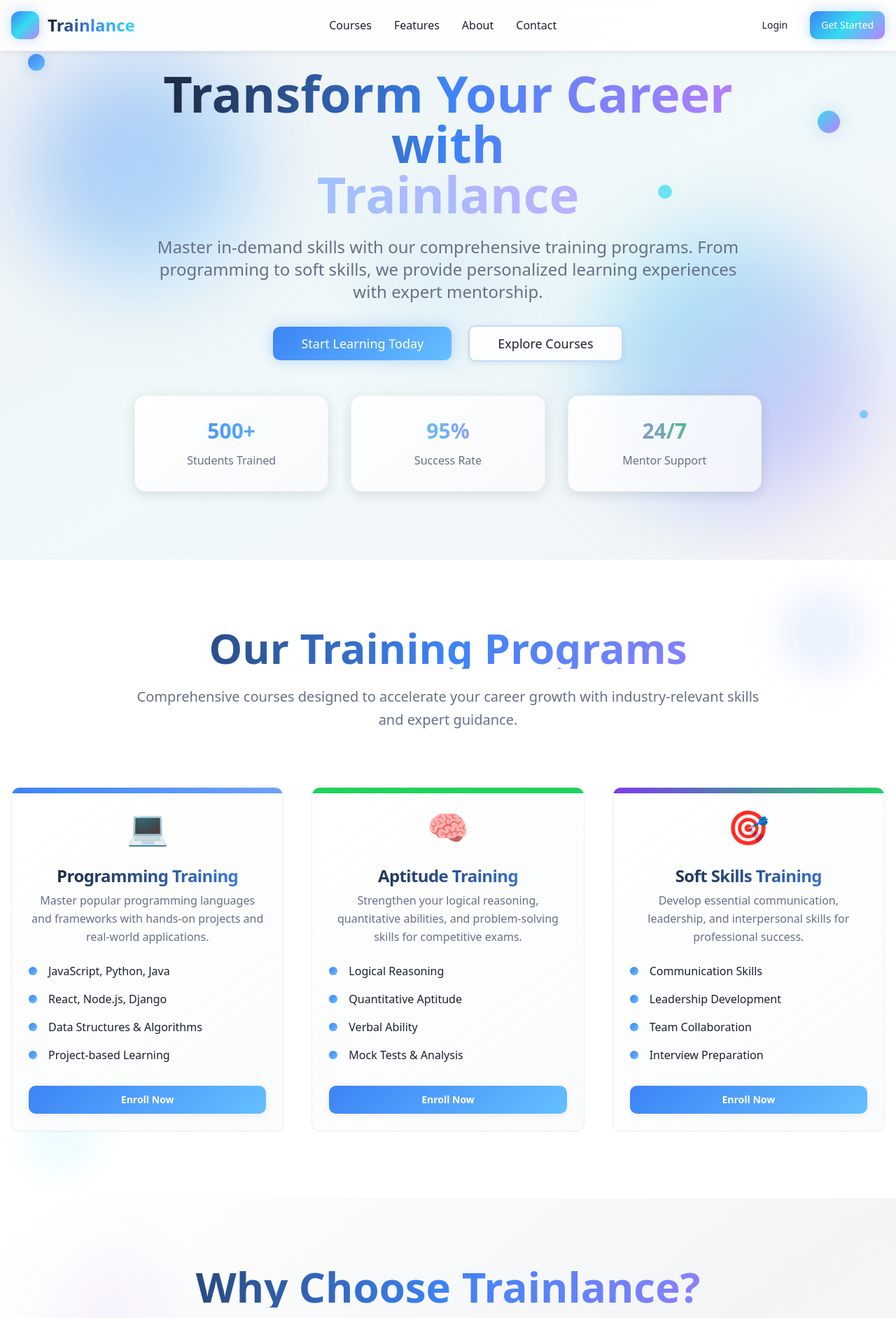
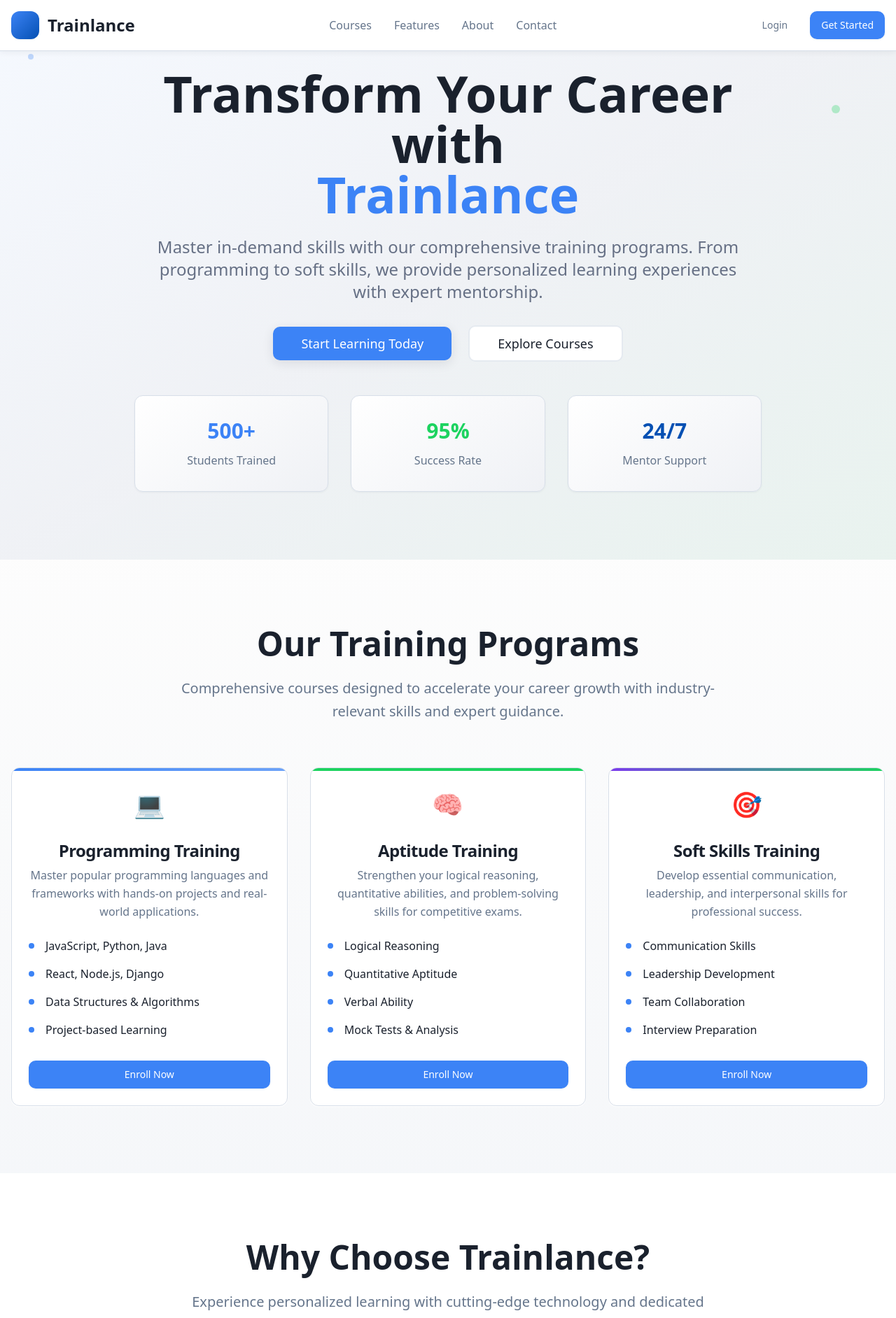
Before and after one commit to Manoharjuluri/Trainlanceweb, a React (Vite) app: page / in a window 1280 px wide. Shown: the top 1884 px of the page at 70% size. Built offline with nearby package versions, Linux system fonts and the light colour scheme.

Commit message:
Refine website professionalism
Improve overall website aesthetics and professionalism by adjusting UI elements, color schemes, and layout for a more polished and modern look.

```diff
--- a/src/components/Courses.tsx
+++ b/src/components/Courses.tsx
@@ -27,54 +27,47 @@ const Courses = () => {
   ];
 
   return (
-    <section id="courses" className="py-16 md:py-24 bg-gradient-to-br from-gradient-section via-cool-light to-warm-gray relative overflow-hidden">
-      {/* Background decoration */}
-      <div className="absolute inset-0">
-        <div className="absolute top-10 right-10 w-32 h-32 bg-primary/10 rounded-full blur-xl"></div>
-        <div className="absolute bottom-10 left-10 w-24 h-24 bg-cool-cyan/10 rounded-full blur-xl"></div>
-      </div>
-
-      <div className="container mx-auto px-4 relative z-10">
-        <div className="text-center mb-20">
-          <h2 className="text-4xl md:text-6xl font-bold mb-6 bg-gradient-to-r from-cool-dark via-primary to-electric-purple bg-clip-text text-transparent animate-fade-in">
+    <section id="courses" className="py-16 md:py-24 bg-gradient-section">
+      <div className="container mx-auto px-4">
+        <div className="text-center mb-16">
+          <h2 className="text-4xl md:text-5xl font-bold mb-6 text-cool-dark">
             Our Training Programs
           </h2>
-          <p className="text-xl text-muted-foreground max-w-4xl mx-auto leading-relaxed">
+          <p className="text-xl text-professional-gray max-w-3xl mx-auto leading-relaxed">
             Comprehensive courses designed to accelerate your career growth with industry-relevant skills and expert guidance.
           </p>
         </div>
 
-        <div className="grid grid-cols-1 md:grid-cols-3 gap-10">
+        <div className="grid grid-cols-1 md:grid-cols-3 gap-8">
           {courses.map((course, index) => (
-            <Card key={index} className="group relative overflow-hidden bg-gradient-glass backdrop-blur-lg border-border/40 hover:shadow-glow transition-all duration-500 hover:-translate-y-4 hover:rotate-1">
-              <div className={`absolute top-0 left-0 w-full h-2 bg-gradient-to-r ${course.color} group-hover:h-3 transition-all duration-300`}></div>
-              <div className="absolute inset-0 bg-gradient-hover opacity-0 group-hover:opacity-5 transition-opacity duration-500"></div>
+            <Card key={index} className="group relative overflow-hidden bg-background shadow-card border border-border hover:shadow-medium transition-all duration-300 hover:-translate-y-1">
+              <div className={`absolute top-0 left-0 w-full h-1 bg-gradient-to-r ${course.color}`}></div>
 
-              <CardHeader className="text-center relative z-10 pt-8">
-                <div className="text-5xl mb-6 group-hover:scale-125 group-hover:rotate-12 transition-all duration-500 filter group-hover:drop-shadow-glow">
+              <CardHeader className="text-center pt-8">
+                <div className="text-4xl mb-6 group-hover:scale-110 transition-transform duration-300">
                   {course.icon}
                 </div>
-                <CardTitle className="text-2xl font-bold bg-gradient-to-r from-cool-dark to-primary bg-clip-text text-transparent group-hover:from-primary group-hover:to-electric-purple transition-all duration-300">
+                <CardTitle className="text-2xl font-bold text-cool-dark group-hover:text-primary transition-colors duration-300">
                   {course.title}
                 </CardTitle>
-                <CardDescription className="text-muted-foreground text-base leading-relaxed mt-4">
+                <CardDescription className="text-professional-gray text-base leading-relaxed mt-4">
                   {course.description}
                 </CardDescription>
               </CardHeader>
 
-              <CardContent className="relative z-10">
+              <CardContent>
                 <ul className="space-y-4 mb-8">
                   {course.features.map((feature, featureIndex) => (
-                    <li key={featureIndex} className="flex items-center text-foreground group-hover:text-primary transition-colors duration-300">
-                      <span className="w-3 h-3 bg-gradient-primary rounded-full mr-4 shadow-sm group-hover:shadow-glow transition-all duration-300"></span>
-                      <span className="font-medium">{feature}</span>
+                    <li key={featureIndex} className="flex items-center text-foreground">
+                      <span className="w-2 h-2 bg-primary rounded-full mr-4"></span>
+                      <span>{feature}</span>
                     </li>
                   ))}
                 </ul>
 
                 <Button
-                  variant="modern"
-                  className="w-full group-hover:scale-110 group-hover:shadow-neon transition-all duration-300 bg-gradient-primary hover:bg-gradient-hover text-white font-semibold py-3"
+                  variant="default"
+                  className="w-full transition-shadow duration-300 shadow-card hover:shadow-medium"
                   onClick={() => document.getElementById('contact')?.scrollIntoView({ behavior: 'smooth' })}
                 >
                   Enroll Now
--- a/src/components/Features.tsx
+++ b/src/components/Features.tsx
@@ -41,48 +41,36 @@ const Features = () => {
   ];
 
   return (
-    <section id="features" className="py-16 md:py-24 bg-gradient-to-br from-background via-warm-gray to-cool-light relative overflow-hidden">
-      {/* Background decoration */}
-      <div className="absolute inset-0">
-        <div className="absolute top-20 left-20 w-40 h-40 bg-electric-purple/10 rounded-full blur-2xl animate-pulse"></div>
-        <div className="absolute bottom-20 right-20 w-32 h-32 bg-cool-cyan/10 rounded-full blur-2xl animate-pulse" style={{animationDelay: '1s'}}></div>
-        <div className="absolute top-1/2 left-1/2 transform -translate-x-1/2 -translate-y-1/2 w-28 h-28 bg-neon-blue/10 rounded-full blur-xl animate-pulse" style={{animationDelay: '2s'}}></div>
-      </div>
-
-      <div className="container mx-auto px-4 relative z-10">
-        <div className="text-center mb-20">
-          <h2 className="text-4xl md:text-6xl font-bold mb-6 bg-gradient-to-r from-cool-dark via-primary to-electric-purple bg-clip-text text-transparent animate-fade-in">
+    <section id="features" className="py-16 md:py-24 bg-background">
+      <div className="container mx-auto px-4">
+        <div className="text-center mb-16">
+          <h2 className="text-4xl md:text-5xl font-bold mb-6 text-cool-dark">
             Why Choose Trainlance?
           </h2>
-          <p className="text-xl text-muted-foreground max-w-4xl mx-auto leading-relaxed">
+          <p className="text-xl text-professional-gray max-w-3xl mx-auto leading-relaxed">
             Experience personalized learning with cutting-edge technology and dedicated mentorship to ensure your success.
           </p>
         </div>
 
-        <div className="grid grid-cols-1 md:grid-cols-2 lg:grid-cols-3 gap-10">
+        <div className="grid grid-cols-1 md:grid-cols-2 lg:grid-cols-3 gap-8">
           {features.map((feature, index) => (
-            <Card key={index} className="group relative overflow-hidden bg-gradient-glass backdrop-blur-lg border-border/40 hover:shadow-glow transition-all duration-500 hover:-translate-y-3 hover:scale-105">
-              <div className="absolute inset-0 bg-gradient-hover opacity-0 group-hover:opacity-10 transition-opacity duration-500"></div>
-
-              <CardHeader className="text-center relative z-10 pt-8">
-                <div className="text-5xl mb-6 group-hover:scale-125 group-hover:rotate-6 transition-all duration-500 filter group-hover:drop-shadow-glow">
+            <Card key={index} className="group relative overflow-hidden bg-gradient-subtle shadow-card border border-border hover:shadow-medium transition-all duration-300 hover:-translate-y-1">
+              <CardHeader className="text-center pt-8">
+                <div className="text-4xl mb-6 group-hover:scale-110 transition-transform duration-300">
                   {feature.icon}
                 </div>
-                <CardTitle className="text-2xl font-bold bg-gradient-to-r from-cool-dark to-primary bg-clip-text text-transparent group-hover:from-primary group-hover:to-electric-purple transition-all duration-300">
+                <CardTitle className="text-xl font-bold text-cool-dark group-hover:text-primary transition-colors duration-300">
                   {feature.title}
                 </CardTitle>
               </CardHeader>
 
-              <CardContent className="relative z-10 pb-8">
-                <CardDescription className="text-muted-foreground text-center leading-relaxed group-hover:text-foreground transition-colors duration-300">
+              <CardContent className="pb-8">
+                <CardDescription className="text-professional-gray text-center leading-relaxed">
                   {feature.description}
                 </CardDescription>
               </CardContent>
 
-              <div className={`absolute bottom-0 left-0 w-full h-2 bg-gradient-primary transform scale-x-0 group-hover:scale-x-100 transition-transform duration-500 origin-left shadow-glow`}></div>
-
-              {/* Floating corner decoration */}
-              <div className="absolute top-4 right-4 w-3 h-3 bg-gradient-primary rounded-full opacity-0 group-hover:opacity-100 transition-opacity duration-300"></div>
+              <div className="absolute bottom-0 left-0 w-full h-1 bg-primary transform scale-x-0 group-hover:scale-x-100 transition-transform duration-300 origin-left"></div>
             </Card>
           ))}
         </div>
--- a/src/components/Header.tsx
+++ b/src/components/Header.tsx
@@ -2,42 +2,35 @@ import { Button } from "@/components/ui/button";
 
 const Header = () => {
   return (
-    <header className="fixed top-0 w-full z-50 bg-background/90 backdrop-blur-lg border-b border-border/30 shadow-soft">
+    <header className="fixed top-0 w-full z-50 bg-background/95 backdrop-blur-sm border-b border-border shadow-soft">
       <div className="container mx-auto px-4 py-4 flex items-center justify-between">
-        <div className="flex items-center space-x-3 group">
-          <div className="relative">
-            <div className="w-10 h-10 bg-gradient-hero rounded-xl shadow-glow group-hover:shadow-neon transition-all duration-300 group-hover:rotate-12 group-hover:scale-110"></div>
-            <div className="absolute inset-0 w-10 h-10 bg-gradient-hover rounded-xl opacity-0 group-hover:opacity-20 transition-opacity duration-300"></div>
-          </div>
-          <span className="text-2xl font-bold bg-gradient-to-r from-cool-dark via-primary to-cool-cyan bg-clip-text text-transparent group-hover:from-electric-purple group-hover:to-neon-blue transition-all duration-300">
+        <div className="flex items-center space-x-3">
+          <div className="w-10 h-10 bg-gradient-primary rounded-lg shadow-card"></div>
+          <span className="text-2xl font-bold text-cool-dark">
             Trainlance
           </span>
         </div>
 
         <nav className="hidden md:flex items-center space-x-8">
-          <a href="#courses" className="relative text-foreground hover:text-primary transition-all duration-300 group">
-            <span className="relative z-10">Courses</span>
-            <div className="absolute -bottom-1 left-0 w-0 h-0.5 bg-gradient-primary group-hover:w-full transition-all duration-300"></div>
+          <a href="#courses" className="text-professional-gray hover:text-primary transition-colors duration-300 font-medium">
+            Courses
           </a>
-          <a href="#features" className="relative text-foreground hover:text-primary transition-all duration-300 group">
-            <span className="relative z-10">Features</span>
-            <div className="absolute -bottom-1 left-0 w-0 h-0.5 bg-gradient-primary group-hover:w-full transition-all duration-300"></div>
+          <a href="#features" className="text-professional-gray hover:text-primary transition-colors duration-300 font-medium">
+            Features
           </a>
-          <a href="#about" className="relative text-foreground hover:text-primary transition-all duration-300 group">
-            <span className="relative z-10">About</span>
-            <div className="absolute -bottom-1 left-0 w-0 h-0.5 bg-gradient-primary group-hover:w-full transition-all duration-300"></div>
+          <a href="#about" className="text-professional-gray hover:text-primary transition-colors duration-300 font-medium">
+            About
           </a>
-          <a href="#contact" className="relative text-foreground hover:text-primary transition-all duration-300 group">
-            <span className="relative z-10">Contact</span>
-            <div className="absolute -bottom-1 left-0 w-0 h-0.5 bg-gradient-primary group-hover:w-full transition-all duration-300"></div>
+          <a href="#contact" className="text-professional-gray hover:text-primary transition-colors duration-300 font-medium">
+            Contact
           </a>
         </nav>
 
         <div className="flex items-center space-x-4">
-          <Button variant="ghost" className="hidden md:inline-flex hover:bg-primary/10 hover:text-primary transition-all duration-300">
+          <Button variant="ghost" className="hidden md:inline-flex text-professional-gray hover:text-primary">
             Login
           </Button>
-          <Button variant="hero" className="shadow-glow hover:shadow-neon hover:scale-105 transition-all duration-300">
+          <Button variant="default" className="shadow-card hover:shadow-medium transition-shadow duration-300">
             Get Started
           </Button>
         </div>
--- a/src/components/Hero.tsx
+++ b/src/components/Hero.tsx
@@ -3,29 +3,26 @@ import heroImage from "@/assets/hero-image.jpg";
 
 const Hero = () => {
   return (
-    <section className="relative min-h-screen flex items-center justify-center bg-gradient-to-br from-warm-gray via-cool-light to-warm-gray overflow-hidden py-20">
-      {/* Enhanced Background Pattern */}
+    <section className="relative min-h-screen flex items-center justify-center bg-gradient-to-br from-background via-professional-light to-warm-gray overflow-hidden py-20">
+      {/* Clean Background Pattern */}
       <div className="absolute inset-0 z-0">
-        <div className="absolute inset-0 bg-gradient-to-br from-primary/8 via-cool-cyan/5 to-electric-purple/8"></div>
-        <div className="absolute top-0 left-0 w-full h-full opacity-60">
-          <div className="absolute top-20 left-10 w-80 h-80 bg-gradient-primary rounded-full blur-3xl animate-pulse"></div>
-          <div className="absolute bottom-20 right-10 w-96 h-96 bg-gradient-hover rounded-full blur-3xl animate-pulse" style={{animationDelay: '1s'}}></div>
-          <div className="absolute top-1/2 left-1/2 transform -translate-x-1/2 -translate-y-1/2 w-64 h-64 bg-neon-blue/20 rounded-full blur-2xl animate-pulse" style={{animationDelay: '2s'}}></div>
+        <div className="absolute inset-0 bg-gradient-to-br from-primary/5 via-transparent to-cool-teal/5"></div>
+        <div className="absolute top-0 left-0 w-full h-full opacity-30">
+          <div className="absolute top-20 left-10 w-64 h-64 bg-primary/8 rounded-full blur-3xl"></div>
+          <div className="absolute bottom-20 right-10 w-80 h-80 bg-cool-teal/8 rounded-full blur-3xl"></div>
         </div>
       </div>
 
-      {/* Enhanced Floating Elements */}
-      <div className="absolute top-20 left-10 w-6 h-6 bg-gradient-primary rounded-full animate-float shadow-glow"></div>
-      <div className="absolute top-40 right-20 w-8 h-8 bg-gradient-hover rounded-full animate-float shadow-neon" style={{animationDelay: '1s'}}></div>
-      <div className="absolute bottom-32 left-1/4 w-4 h-4 bg-electric-purple/60 rounded-full animate-float shadow-purple" style={{animationDelay: '2s'}}></div>
-      <div className="absolute top-1/3 right-1/4 w-5 h-5 bg-cool-cyan/70 rounded-full animate-float" style={{animationDelay: '3s'}}></div>
-      <div className="absolute bottom-1/4 right-10 w-3 h-3 bg-neon-blue/80 rounded-full animate-float" style={{animationDelay: '4s'}}></div>
+      {/* Subtle Floating Elements */}
+      <div className="absolute top-20 left-10 w-2 h-2 bg-primary/30 rounded-full animate-float"></div>
+      <div className="absolute top-40 right-20 w-3 h-3 bg-cool-teal/30 rounded-full animate-float" style={{animationDelay: '2s'}}></div>
+      <div className="absolute bottom-32 left-1/4 w-2 h-2 bg-professional-blue/30 rounded-full animate-float" style={{animationDelay: '4s'}}></div>
 
       <div className="container mx-auto px-4 z-10 text-center">
         <div className="max-w-4xl mx-auto">
-          <h1 className="text-3xl sm:text-4xl md:text-5xl lg:text-6xl xl:text-7xl font-bold mb-6 bg-gradient-to-r from-cool-dark via-primary via-cool-cyan to-electric-purple bg-clip-text text-transparent leading-tight animate-fade-in">
+          <h1 className="text-3xl sm:text-4xl md:text-5xl lg:text-6xl xl:text-7xl font-bold mb-6 text-cool-dark leading-tight">
             Transform Your Career with
-            <span className="block bg-gradient-to-r from-neon-blue to-electric-purple bg-clip-text text-transparent animate-pulse">Trainlance</span>
+            <span className="block text-primary">Trainlance</span>
           </h1>
 
           <p className="text-lg sm:text-xl lg:text-2xl text-muted-foreground mb-8 leading-relaxed max-w-4xl mx-auto px-4">
@@ -34,13 +31,13 @@ const Hero = () => {
           </p>
 
           <div className="flex flex-col sm:flex-row gap-6 justify-center items-center mb-12">
-            <Button variant="hero" size="lg" className="text-lg px-10 py-6 shadow-glow hover:shadow-neon hover:scale-110 transition-all duration-300 bg-gradient-primary hover:bg-gradient-hover">
+            <Button variant="default" size="lg" className="text-lg px-10 py-6 shadow-medium hover:shadow-strong transition-shadow duration-300">
               Start Learning Today
             </Button>
             <Button
               variant="outline"
               size="lg"
-              className="text-lg px-10 py-6 bg-background/90 backdrop-blur-lg border-2 border-primary/30 hover:border-primary hover:bg-primary/10 hover:scale-105 transition-all duration-300 shadow-soft hover:shadow-medium"
+              className="text-lg px-10 py-6 border-2 hover:bg-primary/5 transition-colors duration-300"
               onClick={() => document.getElementById('courses')?.scrollIntoView({ behavior: 'smooth' })}
             >
               Explore Courses
@@ -48,17 +45,17 @@ const Hero = () => {
           </div>
 
           <div className="grid grid-cols-1 md:grid-cols-3 gap-8 max-w-4xl mx-auto">
-            <div className="group bg-gradient-glass backdrop-blur-lg rounded-2xl p-8 shadow-medium border border-border/40 hover:shadow-glow hover:scale-105 transition-all duration-300 hover:border-primary/50">
-              <h3 className="text-3xl font-bold bg-gradient-to-r from-primary to-neon-blue bg-clip-text text-transparent mb-3 group-hover:scale-110 transition-transform duration-300">500+</h3>
-              <p className="text-muted-foreground font-medium">Students Trained</p>
+            <div className="bg-gradient-subtle backdrop-blur-sm rounded-lg p-8 shadow-card border border-border hover:shadow-medium transition-shadow duration-300">
+              <h3 className="text-3xl font-bold text-primary mb-3">500+</h3>
+              <p className="text-professional-gray font-medium">Students Trained</p>
             </div>
-            <div className="group bg-gradient-glass backdrop-blur-lg rounded-2xl p-8 shadow-medium border border-border/40 hover:shadow-neon hover:scale-105 transition-all duration-300 hover:border-cool-cyan/50">
-              <h3 className="text-3xl font-bold bg-gradient-to-r from-cool-cyan to-electric-purple bg-clip-text text-transparent mb-3 group-hover:scale-110 transition-transform duration-300">95%</h3>
-              <p className="text-muted-foreground font-medium">Success Rate</p>
+            <div className="bg-gradient-subtle backdrop-blur-sm rounded-lg p-8 shadow-card border border-border hover:shadow-medium transition-shadow duration-300">
+              <h3 className="text-3xl font-bold text-cool-teal mb-3">95%</h3>
+              <p className="text-professional-gray font-medium">Success Rate</p>
             </div>
-            <div className="group bg-gradient-glass backdrop-blur-lg rounded-2xl p-8 shadow-medium border border-border/40 hover:shadow-purple hover:scale-105 transition-all duration-300 hover:border-electric-purple/50">
-              <h3 className="text-3xl font-bold bg-gradient-to-r from-electric-purple to-cool-teal bg-clip-text text-transparent mb-3 group-hover:scale-110 transition-transform duration-300">24/7</h3>
-              <p className="text-muted-foreground font-medium">Mentor Support</p>
+            <div className="bg-gradient-subtle backdrop-blur-sm rounded-lg p-8 shadow-card border border-border hover:shadow-medium transition-shadow duration-300">
+              <h3 className="text-3xl font-bold text-professional-blue mb-3">24/7</h3>
+              <p className="text-professional-gray font-medium">Mentor Support</p>
             </div>
           </div>
         </div>
--- a/src/index.css
+++ b/src/index.css
@@ -39,39 +39,33 @@ All colors MUST be HSL.
 
     --radius: 0.75rem;
 
-    /* Enhanced color palette with vibrant cool tones */
+    /* Professional color palette */
     --cool-blue: 217 91% 60%;
     --cool-teal: 142 76% 47%;
     --cool-purple: 262 83% 58%;
-    --cool-cyan: 186 85% 57%;
-    --cool-indigo: 235 85% 67%;
     --cool-dark: 220 26% 14%;
     --cool-light: 0 0% 98%;
     --warm-gray: 220 14% 96%;
-    --neon-blue: 205 100% 70%;
-    --electric-purple: 270 100% 75%;
+    --professional-blue: 214 95% 36%;
+    --professional-gray: 215 16% 47%;
+    --professional-light: 220 23% 95%;
 
-    /* Enhanced gradients with modern aesthetics */
-    --gradient-primary: linear-gradient(135deg, hsl(var(--primary)) 0%, hsl(var(--neon-blue)) 100%);
-    --gradient-hero: linear-gradient(135deg, hsl(var(--primary)) 0%, hsl(var(--cool-cyan)) 50%, hsl(var(--electric-purple)) 100%);
+    /* Professional gradients */
+    --gradient-primary: linear-gradient(135deg, hsl(var(--primary)) 0%, hsl(var(--professional-blue)) 100%);
+    --gradient-hero: linear-gradient(135deg, hsl(var(--primary)) 0%, hsl(var(--cool-teal)) 100%);
     --gradient-card: linear-gradient(145deg, hsl(0 0% 100%) 0%, hsl(215 28% 98%) 100%);
     --gradient-section: linear-gradient(180deg, hsl(0 0% 99%) 0%, hsl(215 28% 97%) 100%);
-    --gradient-glass: linear-gradient(145deg, hsl(0 0% 100% / 0.9) 0%, hsl(215 28% 98% / 0.8) 100%);
-    --gradient-hover: linear-gradient(135deg, hsl(var(--cool-cyan)) 0%, hsl(var(--electric-purple)) 100%);
+    --gradient-subtle: linear-gradient(145deg, hsl(0 0% 100%) 0%, hsl(var(--professional-light)) 100%);
 
-    /* Enhanced shadows with color tints */
-    --shadow-soft: 0 2px 8px hsl(220 26% 14% / 0.08);
-    --shadow-medium: 0 4px 16px hsl(220 26% 14% / 0.12);
-    --shadow-strong: 0 8px 32px hsl(220 26% 14% / 0.16);
-    --shadow-glow: 0 0 20px hsl(var(--primary) / 0.3);
-    --shadow-neon: 0 0 30px hsl(var(--neon-blue) / 0.4);
-    --shadow-purple: 0 0 25px hsl(var(--electric-purple) / 0.35);
+    /* Professional shadows */
+    --shadow-soft: 0 2px 8px hsl(220 26% 14% / 0.06);
+    --shadow-medium: 0 4px 16px hsl(220 26% 14% / 0.10);
+    --shadow-strong: 0 8px 32px hsl(220 26% 14% / 0.12);
+    --shadow-card: 0 1px 3px hsl(220 26% 14% / 0.05);
 
-    /* Advanced transitions */
+    /* Smooth transitions */
     --transition-smooth: all 0.3s cubic-bezier(0.4, 0, 0.2, 1);
     --transition-bounce: all 0.4s cubic-bezier(0.68, -0.55, 0.265, 1.55);
-    --transition-elastic: all 0.5s cubic-bezier(0.68, -0.55, 0.265, 1.55);
-    --transition-fast: all 0.15s ease-out;
 
     --sidebar-background: 0 0% 98%;
 
--- a/tailwind.config.ts
+++ b/tailwind.config.ts
@@ -57,14 +57,13 @@ export default {
 					blue: 'hsl(var(--cool-blue))',
 					teal: 'hsl(var(--cool-teal))',
 					purple: 'hsl(var(--cool-purple))',
-					cyan: 'hsl(var(--cool-cyan))',
-					indigo: 'hsl(var(--cool-indigo))',
 					dark: 'hsl(var(--cool-dark))',
 					light: 'hsl(var(--cool-light))'
 				},
 				'warm-gray': 'hsl(var(--warm-gray))',
-				'neon-blue': 'hsl(var(--neon-blue))',
-				'electric-purple': 'hsl(var(--electric-purple))',
+				'professional-blue': 'hsl(var(--professional-blue))',
+				'professional-gray': 'hsl(var(--professional-gray))',
+				'professional-light': 'hsl(var(--professional-light))',
 				sidebar: {
 					DEFAULT: 'hsl(var(--sidebar-background))',
 					foreground: 'hsl(var(--sidebar-foreground))',
@@ -86,16 +85,13 @@ export default {
 				'gradient-hero': 'var(--gradient-hero)',
 				'gradient-card': 'var(--gradient-card)',
 				'gradient-section': 'var(--gradient-section)',
-				'gradient-glass': 'var(--gradient-glass)',
-				'gradient-hover': 'var(--gradient-hover)'
+				'gradient-subtle': 'var(--gradient-subtle)'
 			},
 			boxShadow: {
 				'soft': 'var(--shadow-soft)',
 				'medium': 'var(--shadow-medium)',
 				'strong': 'var(--shadow-strong)',
-				'glow': 'var(--shadow-glow)',
-				'neon': 'var(--shadow-neon)',
-				'purple': 'var(--shadow-purple)'
+				'card': 'var(--shadow-card)'
 			},
 			transitionTimingFunction: {
 				'smooth': 'var(--transition-smooth)',
```
